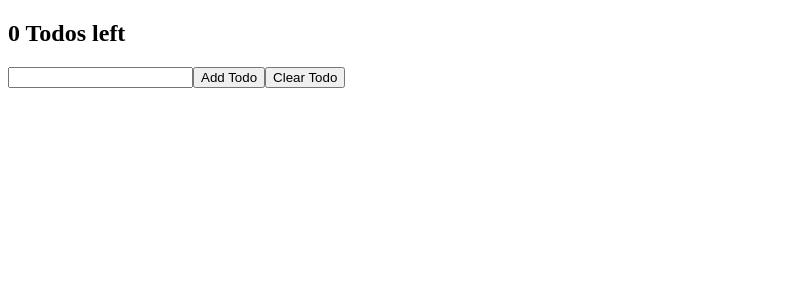
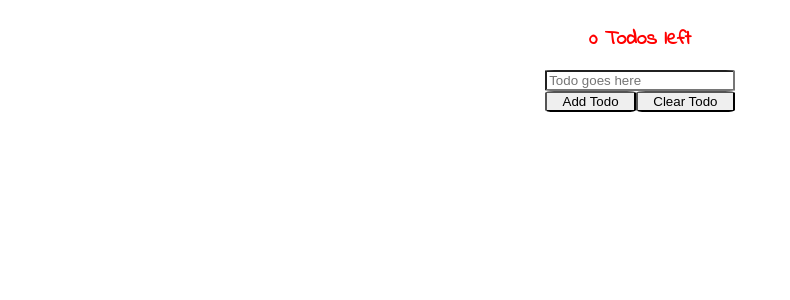
Before and after one commit to steve-kim-96/Personal-Learning, a React (Create React App) app in the folder TODO/: page / in a window 1280 px wide. Shown: the top 300 px of the page, without its empty margins (0-790 px from the left). Built offline with nearby package versions, Linux system fonts and the light colour scheme; the HTML template or start-up script is replaced by a standard one.

Commit message:
integrate SASS style to App

```diff
--- a/TODO/package.json
+++ b/TODO/package.json
@@ -10,6 +10,7 @@
     "@types/node": "^12.20.5",
     "@types/react": "^17.0.3",
     "@types/react-dom": "^17.0.2",
+    "node-sass": "^5.0.0",
     "react": "^17.0.1",
     "react-dom": "^17.0.1",
     "react-scripts": "4.0.3",
--- /dev/null
+++ b/TODO/src/App.scss
@@ -0,0 +1,42 @@
+$main-color : red;
+@import url('https://fonts.googleapis.com/css2?family=Indie+Flower&display=swap');
+
+h2{
+  color:$main-color;
+  font-size: 20px;
+  font-family: 'Indie Flower';
+}
+
+.App{
+  display: flex;
+  flex-direction: column;
+  justify-content: center;
+  align-items: center;
+  h2{
+    text-align: center;
+  }
+}
+
+.form{
+  display: flex;
+  flex-direction: column;
+  width: 15%;
+  input{
+    border-radius: 5%;
+  }
+}
+
+.btn-box{
+  display: flex;
+  justify-content: center;
+  button{
+    border-radius: 10%;
+    flex-grow: 1;
+   }
+}
+
+button:hover,
+button:focus {
+  box-shadow: 0 0.5em 0.5em -0.4em var(--hover);
+  transform: translateY(-0.25em);
+}
--- a/TODO/src/App.tsx
+++ b/TODO/src/App.tsx
@@ -1,6 +1,7 @@
-import TodoList from './components/TodoList';
+import TodoList from './components/TodoList'
 import { v4 } from 'uuid'
-import React, { useState, useEffect } from 'react';
+import './App.scss'
+import React, { useState, useEffect } from 'react'
 
 const LOCAL_STORAGE_KEY = 'todoApp.todos'
 
@@ -30,7 +31,7 @@ function App() {
     setTodos(prevTodos => [...prevTodos, { id: uuid, name: name, complete: false }])
   }
 
-  function toggleTodo () {
+  function toggleTodo() {
     const newTodos = [...todos]
     const todo = newTodos.find(todo => todo.id === uuid)
     if (!todo) return
@@ -40,13 +41,15 @@ function App() {
 
   return (
     <div className="App">
-      <TodoList items={todos} toggleTodo={toggleTodo}/>
       <div className='form'>
-        <h2>0 Todos left</h2>
-        <input ref={inputField} type="text" />
-        <button onClick={todoSubmit}>Add Todo</button>
-        <button>Clear Todo</button>
+        <h2><span className='todo-count'>{todos.length}</span> Todos left</h2>
+        <input ref={inputField} type="text" placeholder='Todo goes here'/>
+        <div className="btn-box">
+          <button className='add-todo' onClick={todoSubmit}>Add Todo</button>
+          <button className='clear todos'>Clear Todo</button>
+        </div>
       </div>
+      <TodoList items={todos} toggleTodo={toggleTodo} />
     </div>
   );
 }
--- a/TODO/src/components/TodoList.tsx
+++ b/TODO/src/components/TodoList.tsx
@@ -10,7 +10,7 @@ interface Props {
 
 export default function TodoList({ items = [], toggleTodo }: Props) {
   return (
-    <div>
+    <div className='todo-list'>
       {items.map(({ id, name, complete }) => (
         <TodoListItem key={id} id={id} name={name} complete={complete} toggleTodo={toggleTodo} />
       ))}
--- a/TODO/src/components/TodoListItem.tsx
+++ b/TODO/src/components/TodoListItem.tsx
@@ -8,7 +8,7 @@ export default function TodoListItem({ id, name, complete, toggleTodo }: todoLis
     toggleTodo(id)
   }
   return (
-    <div>
+    <div className='todo-item'>
       {name}
       <input type="checkbox" checked={complete} onChange={handleTodoClick}/>
     </div>
```
Also changed, not shown: TODO/src/components/TodoListItem.scss (added), 1 other file (tests, documents, lock files or other folders).
